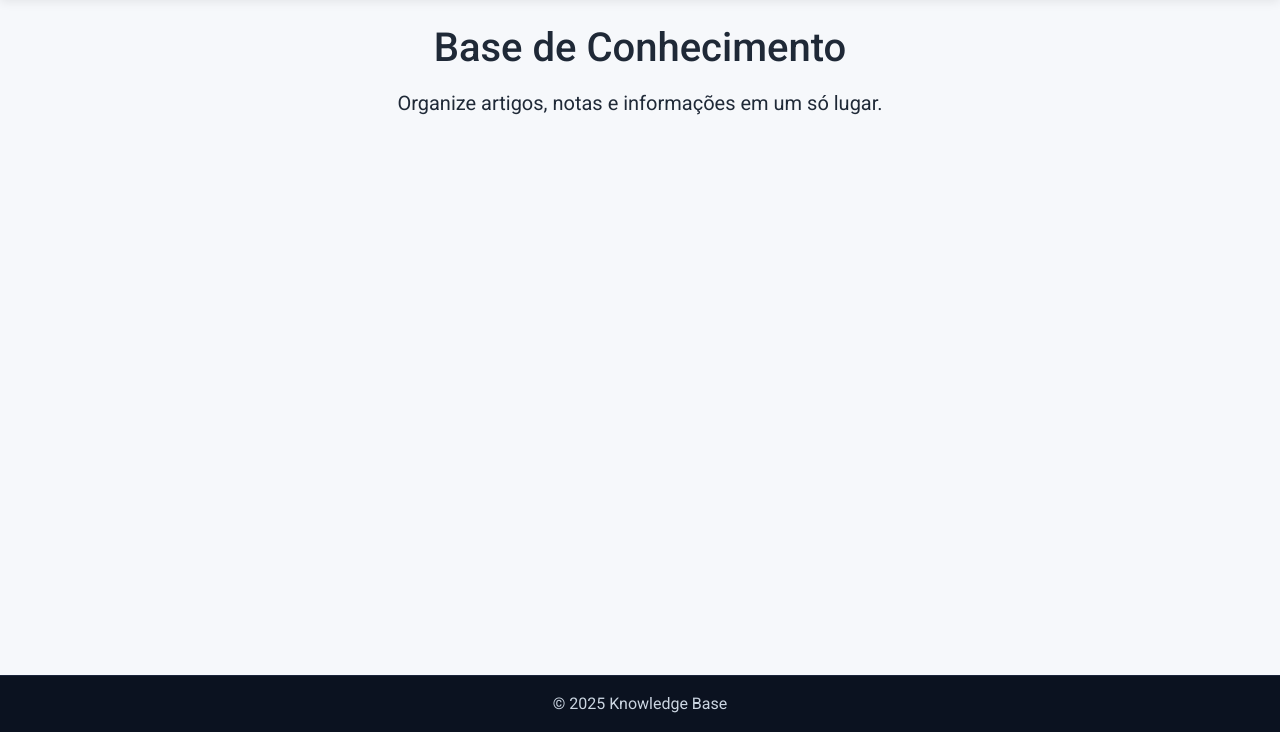
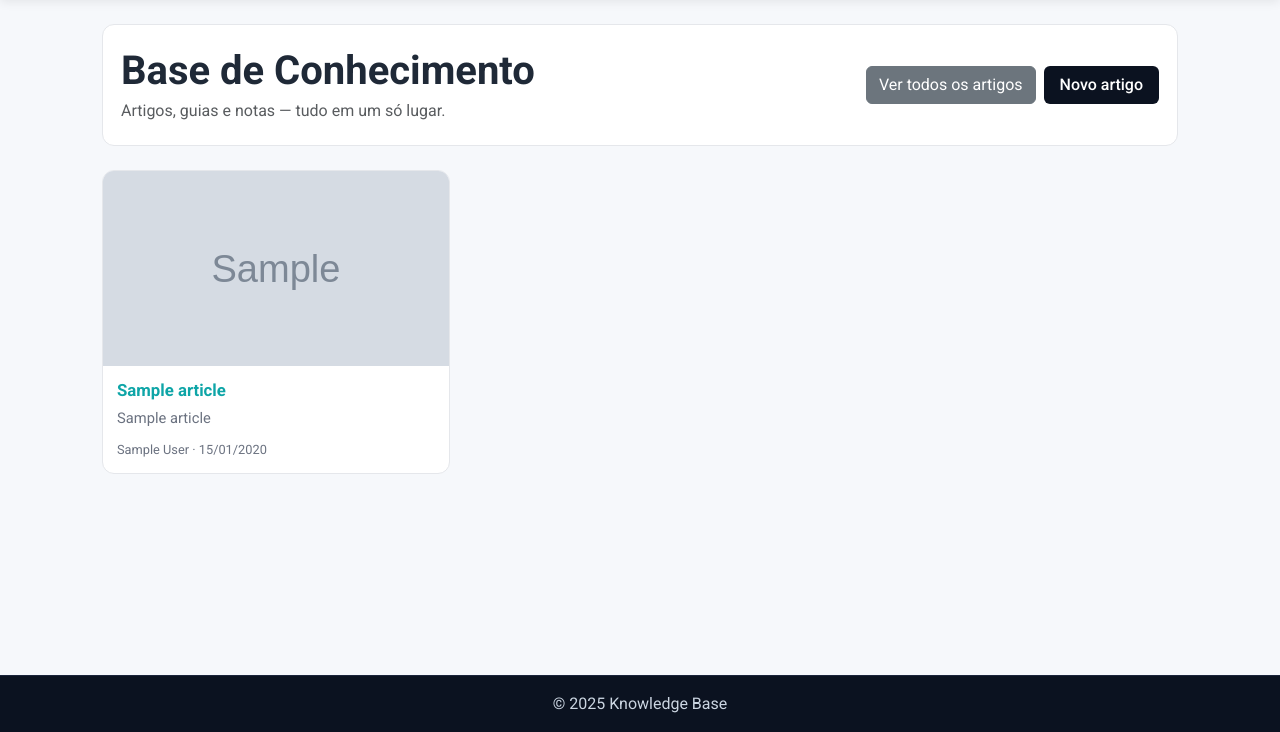
Before and after one commit to caroltors/entrega_final, a Django app: page / in a window 1280 px wide. Shown: the part 68-800 px from the top of the page. Run offline with Django 5.2, Linux system fonts and the light colour scheme; a user stored in the database is signed in; tables that the repository leaves empty hold one stand-in row (values such as "Sample post"); grey boxes marked "Sample" are stand-in pictures; some libraries are stand-ins or nearby versions.

Commit message:
feat: improve home layout and routing to list articles

```diff
--- a/knowledge/templates/knowledge/home.html
+++ b/knowledge/templates/knowledge/home.html
@@ -1,10 +1,120 @@
 {% extends "knowledge/base.html" %}
-
 {% block title %}Home — Base de Conhecimento{% endblock %}
 
+{% block extra_head %}
+<style>
+  /* Hero enxuto */
+  .kb-hero{
+    border:1px solid var(--kb-border);
+    border-radius:12px;
+    background:#fff;
+    padding:22px 18px;
+  }
+  .kb-hero h1{ font-weight:700; margin:0 0 4px; }
+
+  /* Cards */
+  .kb-card{
+    border:1px solid var(--kb-border);
+    border-radius:12px;
+    background:#fff;
+    overflow:hidden;
+    transition:transform .12s ease, box-shadow .12s ease, border-color .12s ease;
+  }
+  .kb-card:hover{
+    transform: translateY(-2px);
+    box-shadow: 0 8px 22px rgba(0,0,0,.06);
+    border-color:#dce1e6;
+  }
+
+  /* Capa 16:9 (fallback suave) */
+  .kb-card-cover{ position:relative; width:100%; padding-top:56.25%; background:linear-gradient(135deg,#e9eef5,#f6f8fb); }
+  .kb-card-cover img{ position:absolute; inset:0; width:100%; height:100%; object-fit:cover; }
+
+  .kb-card-body{ padding:14px; }
+  .kb-card-title{ font-size:1.05rem; font-weight:700; margin:0 0 6px; line-height:1.3; }
+  .kb-card-sub{
+    color:var(--kb-muted); font-size:.92rem; margin:0 0 10px;
+    display:-webkit-box; -webkit-line-clamp:2; line-clamp:2; -webkit-box-orient:vertical; overflow:hidden;
+  }
+  .kb-meta{ color:var(--kb-muted); font-size:.8rem; }
+
+  /* Botão principal (mesmo estilo que usamos no projeto) */
+  .btn-main{
+    background:var(--kb-dark); color:#fff; font-weight:500; border-radius:6px;
+    padding:.45rem 1rem; border:none; transition:background .2s;
+  }
+  .btn-main:hover{ background:#1a243b; color:#fff; text-decoration:none; }
+
+  /* Estado vazio */
+  .kb-empty{
+    border:1px dashed var(--kb-border); border-radius:12px; padding:28px; background:#fff;
+    color:var(--kb-muted); text-align:center;
+  }
+</style>
+{% endblock %}
+
 {% block content %}
-  <div class="text-center">
-    <h1 class="mb-3">Base de Conhecimento</h1>
-    <p class="lead">Organize artigos, notas e informações em um só lugar.</p>
-  </div>
+
+  <!-- Hero simples, sem CTA duplicado lá embaixo -->
+  <section class="kb-hero mb-4">
+    <div class="d-flex flex-wrap gap-2 justify-content-between align-items-center">
+      <div>
+        <h1>Base de Conhecimento</h1>
+        <p class="mb-0 text-muted">Artigos, guias e notas — tudo em um só lugar.</p>
+      </div>
+      <div class="d-flex gap-2">
+        <a href="{% url 'knowledge:pages_list' %}" class="btn btn-secondary">
+          Ver todos os artigos
+        </a>
+        {% if user.is_authenticated %}
+          <a href="{% url 'knowledge:page_create' %}" class="btn btn-main">
+            Novo artigo
+          </a>
+        {% endif %}
+      </div>
+    </div>
+  </section>
+
+
+  {% if latest %}
+    <section>
+      <div class="row g-3">
+        {% for article in latest %}
+          <div class="col-12 col-sm-6 col-lg-4">
+            <article class="kb-card h-100">
+              <a href="{% url 'knowledge:page_detail' article.pk %}" class="text-decoration-none">
+                <div class="kb-card-cover">
+                  {% if article.cover_image %}
+                    <img src="{{ article.cover_image.url }}" alt="{{ article.title }}">
+                  {% endif %}
+                </div>
+              </a>
+              <div class="kb-card-body">
+                <a href="{% url 'knowledge:page_detail' article.pk %}" class="text-decoration-none">
+                  <h3 class="kb-card-title">{{ article.title }}</h3>
+                </a>
+                {% if article.subtitle %}
+                  <div class="kb-card-sub">{{ article.subtitle }}</div>
+                {% endif %}
+                <div class="kb-meta">
+                  {{ article.author.get_full_name|default:article.author.username }} ·
+                  {{ article.created_at|date:"d/m/Y" }}
+                </div>
+              </div>
+            </article>
+          </div>
+        {% endfor %}
+      </div>
+    </section>
+  {% else %}
+    <div class="kb-empty">
+      <p class="mb-2">Ainda não há páginas.</p>
+      {% if user.is_authenticated %}
+        <a href="{% url 'knowledge:page_create' %}" class="btn btn-main">Criar primeiro artigo</a>
+      {% else %}
+        <a href="{% url 'accounts:login' %}" class="btn btn-main">Entrar para criar</a>
+      {% endif %}
+    </div>
+  {% endif %}
+
 {% endblock %}
--- a/knowledge/urls.py
+++ b/knowledge/urls.py
@@ -1,11 +1,12 @@
 from django.urls import path
 from django.views.generic import TemplateView
-from .views import ArticleListView, ArticleDetailView, ArticleCreateView, ArticleUpdateView, ArticleDeleteView
+from .views import ArticleListView, ArticleDetailView, ArticleCreateView, ArticleUpdateView, ArticleDeleteView, HomeView
 
 app_name = "knowledge"
 
 urlpatterns = [
-    path("", TemplateView.as_view(template_name="knowledge/home.html"), name="home"),
+    # path("", TemplateView.as_view(template_name="knowledge/home.html"), name="home"),
+    path("", HomeView.as_view(), name="home"),
     path("about/", TemplateView.as_view(template_name="knowledge/about.html"), name="about"),
     path("pages/", ArticleListView.as_view(), name="pages_list"),
     path("pages/<int:pk>/", ArticleDetailView.as_view(), name="page_detail"),
--- a/knowledge/views.py
+++ b/knowledge/views.py
@@ -1,10 +1,11 @@
 from django.shortcuts import render
-from django.views.generic import ListView, DetailView, CreateView, UpdateView, DeleteView
+from django.views.generic import ListView, DetailView, CreateView, UpdateView, DeleteView, TemplateView
 from .models import Article
 from .forms import ArticleForm
 from django.contrib import messages
 from django.contrib.auth.mixins import LoginRequiredMixin, UserPassesTestMixin
 from django.urls import reverse, reverse_lazy
+from django.db.models import Q
 
 # Create your views here.
 class ArticleListView(ListView):
@@ -70,3 +71,21 @@ class ArticleDeleteView(LoginRequiredMixin, UserPassesTestMixin, DeleteView):
         article = self.get_object()
         messages.success(request, f'O artigo "{article.title}" foi excluído com sucesso.')
         return super().delete(request, *args, **kwargs)
+
+# View para a página inicial com artigos recentes e busca
+class HomeView(TemplateView):
+    template_name = "knowledge/home.html"
+
+    def get_context_data(self, **kwargs):
+        ctx = super().get_context_data(**kwargs)
+        q = self.request.GET.get("q", "").strip()
+        qs = Article.objects.all().order_by("-created_at")
+        if q:
+            qs = qs.filter(
+                Q(title__icontains=q) |
+                Q(subtitle__icontains=q) |
+                Q(content__icontains=q)
+            )
+        ctx["latest"] = list(qs[:6])   # mostra 6 na home
+        ctx["query"] = q
+        return ctx
```
